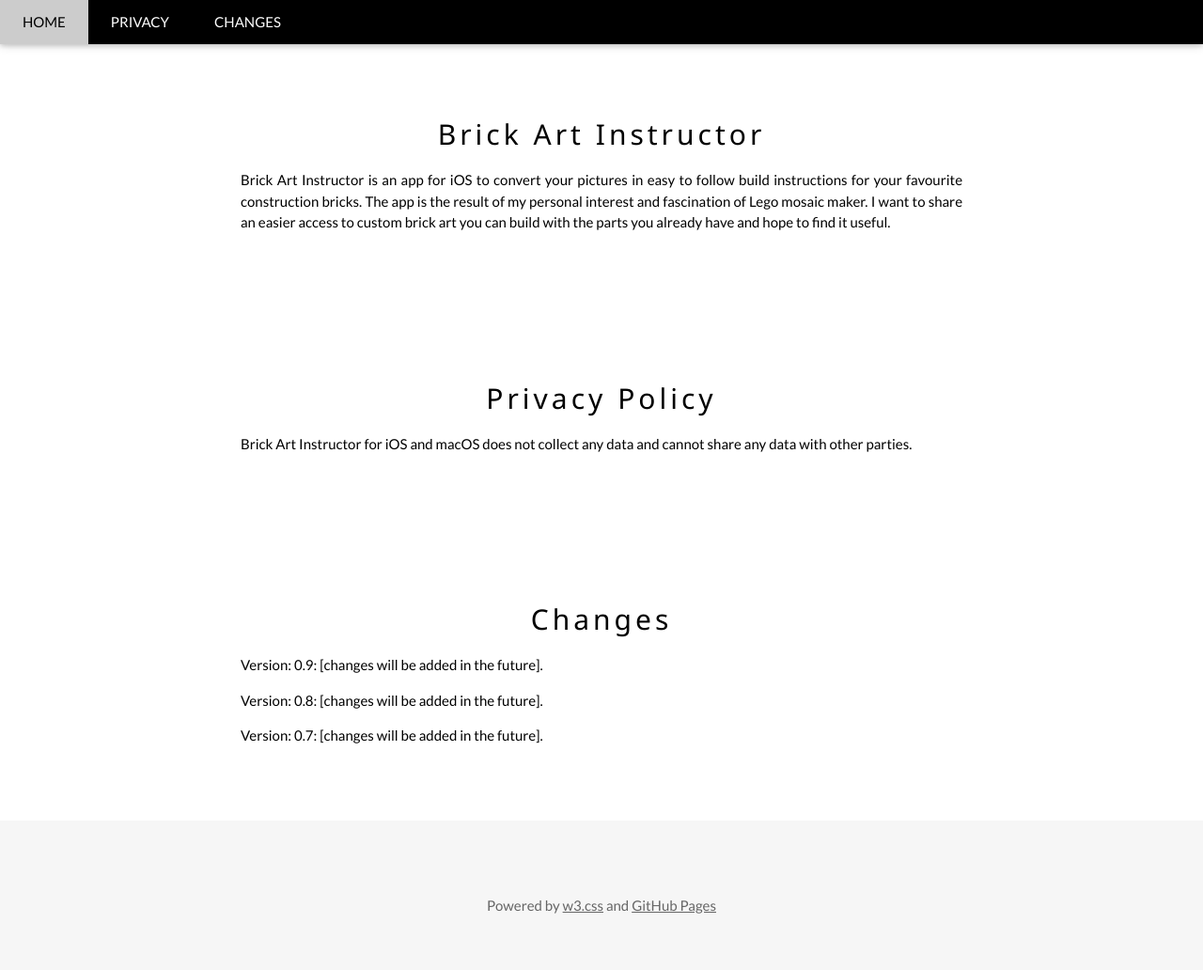
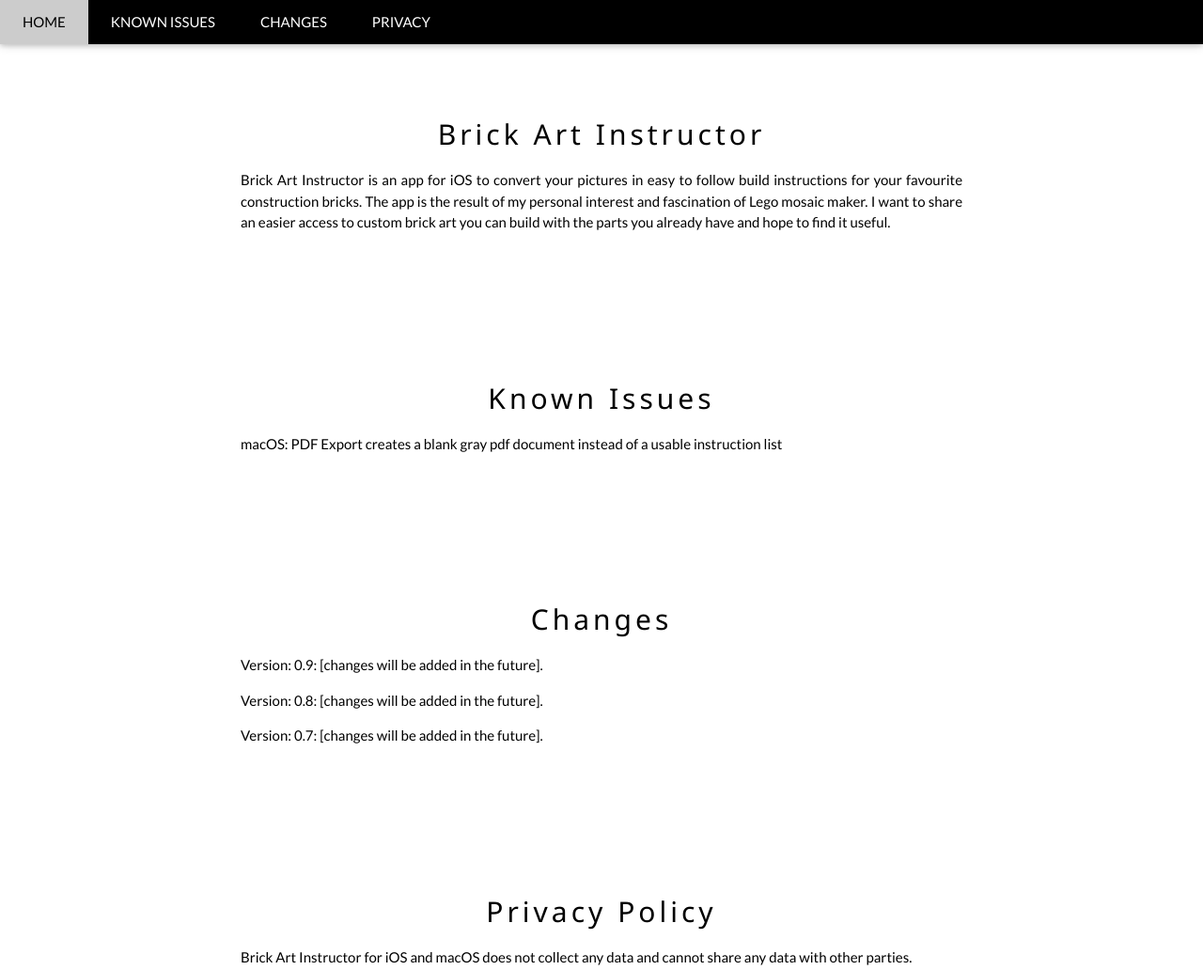
Before and after one commit to TobiasPott/SwiftPG-BrickArtInstructor, a plain HTML site: page docs/index.html in a window 1280 px wide. Shown: the top 1032 px of the page at 94% size. Drawn offline with nearby package versions, Linux system fonts and the light colour scheme.

Commit message:
Added known issues to github pages

```diff
--- a/docs/index.html
+++ b/docs/index.html
@@ -18,14 +18,17 @@ body {font-family: "Lato", sans-serif}
 <div class="w3-top">
   <div class="w3-bar w3-black w3-card">
     <a href="#" class="w3-bar-item w3-button w3-padding-large">HOME</a>
+    <a href="#issues" class="w3-bar-item w3-button w3-padding-large w3-hide-small">KNOWN ISSUES</a>
+    <a href="#changes" class="w3-bar-item w3-button w3-padding-large w3-hide-small">CHANGES</a>
     <a href="#privacy" class="w3-bar-item w3-button w3-padding-large w3-hide-small">PRIVACY</a>
-    <a href="#changes" class="w3-bar-item w3-button w3-padding-large w3-hide-small">CHANGES</a>
     <!-- <a href="#roadmap" class="w3-bar-item w3-button w3-padding-large w3-hide-small">TUTORIAL</a> -->
   </div>
 </div>
 
 <!-- Navbar on small screens (remove the onclick attribute if you want the navbar to always show on top of the content when clicking on the links) -->
 <div id="navDemo" class="w3-bar-block w3-black w3-hide w3-hide-large w3-hide-medium w3-top" style="margin-top:46px">
+  <a href="#issues" class="w3-bar-item w3-button w3-padding-large" onclick="myFunction()">KNOWN ISSUES</a>
+  <a href="#changes" class="w3-bar-item w3-button w3-padding-large" onclick="myFunction()">CHANGES</a>
   <a href="#privacy" class="w3-bar-item w3-button w3-padding-large" onclick="myFunction()">PRIVACY</a>
 </div>
 
@@ -38,16 +41,16 @@ body {font-family: "Lato", sans-serif}
     <p class="w3-justify">Brick Art Instructor is an app for iOS to convert your pictures in easy to follow build instructions for your favourite construction bricks. The app is the result of my personal interest and fascination of Lego mosaic maker. I want to share an easier access to custom brick art you can build with the parts you already have and hope to find it useful.</p>
   </div>
 
-
-  <!-- The Privacy Section -->
-  <div class="w3-container w3-content w3-center w3-padding-64" style="max-width:800px" id="privacy">
-    <h2 class="w3-wide">Privacy Policy</h2>
+  <!-- The Changes Section -->
+  <div class="w3-container w3-content w3-center w3-padding-64" style="max-width:800px" id="issues">
+    <h2 class="w3-wide">Known Issues</h2>
     <p class="w3-opacity"><i></i></p>
-    <p class="w3-justify">Brick Art Instructor for iOS and macOS does not collect any data and cannot share any data with other parties.</p>
+    <p class="w3-justify">macOS: PDF Export creates a blank gray pdf document instead of a usable instruction list</p>
   </div>
 
+
   <!-- The Changes Section -->
-  <div class="w3-container w3-content w3-center w3-padding-64" style="max-width:800px" id="privacy">
+  <div class="w3-container w3-content w3-center w3-padding-64" style="max-width:800px" id="changes">
     <h2 class="w3-wide">Changes</h2>
     <p class="w3-opacity"><i></i></p>
     <p class="w3-justify">Version: 0.9: [changes will be added in the future].</p>
@@ -63,6 +66,13 @@ body {font-family: "Lato", sans-serif}
     <p class="w3-justify">.</p>
   </div>
   -->
+
+  <!-- The Privacy Section -->
+  <div class="w3-container w3-content w3-center w3-padding-64" style="max-width:800px" id="privacy">
+    <h2 class="w3-wide">Privacy Policy</h2>
+    <p class="w3-opacity"><i></i></p>
+    <p class="w3-justify">Brick Art Instructor for iOS and macOS does not collect any data and cannot share any data with other parties.</p>
+  </div>
 
 
 <!-- End Page Content -->
```
